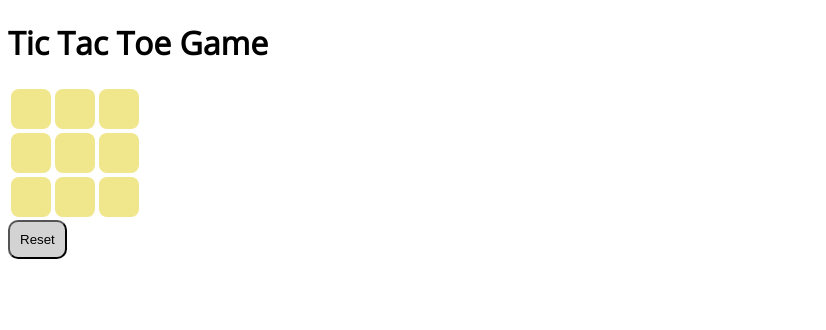
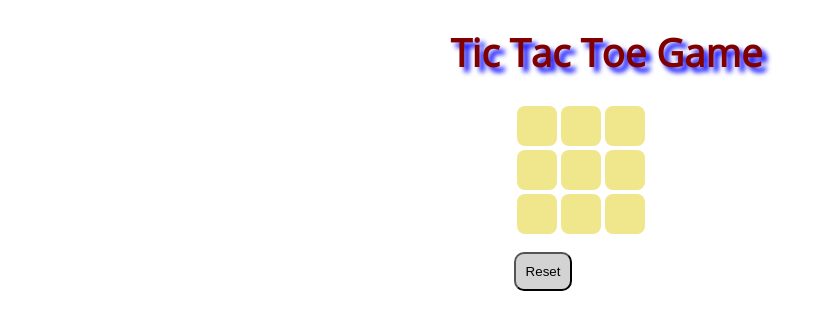
Before and after one commit to sagar-monga/TicTacToeDemo, a PHP site: page /index.html in a window 1280 px wide. Shown: the top 330 px of the page, without its empty margins (0-826 px from the left). Run offline with PHP 8.4, Linux system fonts and the light colour scheme.

Commit message:
Centering and alignment

```diff
--- a/external.css
+++ b/external.css
@@ -3,13 +3,31 @@ body{
     font-family: 'Open Sans', sans-serif;
 }
 
-label{
-    font-size: 1.5em;
-    font-weight: bolder;
-    font-style: italic;
+
+#header{
+    color: maroon;
+    font-size: larger;
+    margin-left: 35%;
+    text-shadow: 5px 5px 5px blue;
 }
 
+#game{
+    margin-left: 40%;
+}
 
+#resbtn{
+    margin-left: 40%;
+    margin-top: 15px;
+}
+
+#resultlabel{
+    color: red;
+    font-size: 2em;
+    font-weight: bolder;
+    margin-left: 40%;
+    margin-top: 15px;
+    text-shadow: 5px 5px 7px darkorange;
+}
 .btnClass{
     color: black;
     font-family: Arial, Helvetica, sans-serif;
--- a/index.html
+++ b/index.html
@@ -9,8 +9,11 @@
     <link rel = "stylesheet" href="external.css">
 </head>
 <body>
+    <div id = "ttt">
+        <div id = "header">
             <h1>Tic Tac Toe Game</h1>
-    <div id = "ttt">
+        </div>
+        <div id = "game">
             <table>
                 <tr>
                     <td><button id = 'B00' class = "btnClass"></button></td>
@@ -28,10 +31,15 @@
                     <td><button id = 'B22' class = "btnClass"></button></td>
                 </tr>
             </table>
+        </div>
+        <div id = "resbtn">
             <button id = 'resetBtn' onclick="location.reload()" >Reset</button>
         </div>
-    <div id = 'win'>
+        <div id = "resultlabel">
             <label id = 'result'></label>
         </div>
+    </div>
+
+
 </body>
 </html>
```
Lines whose indentation alone changed are shown as unchanged.
